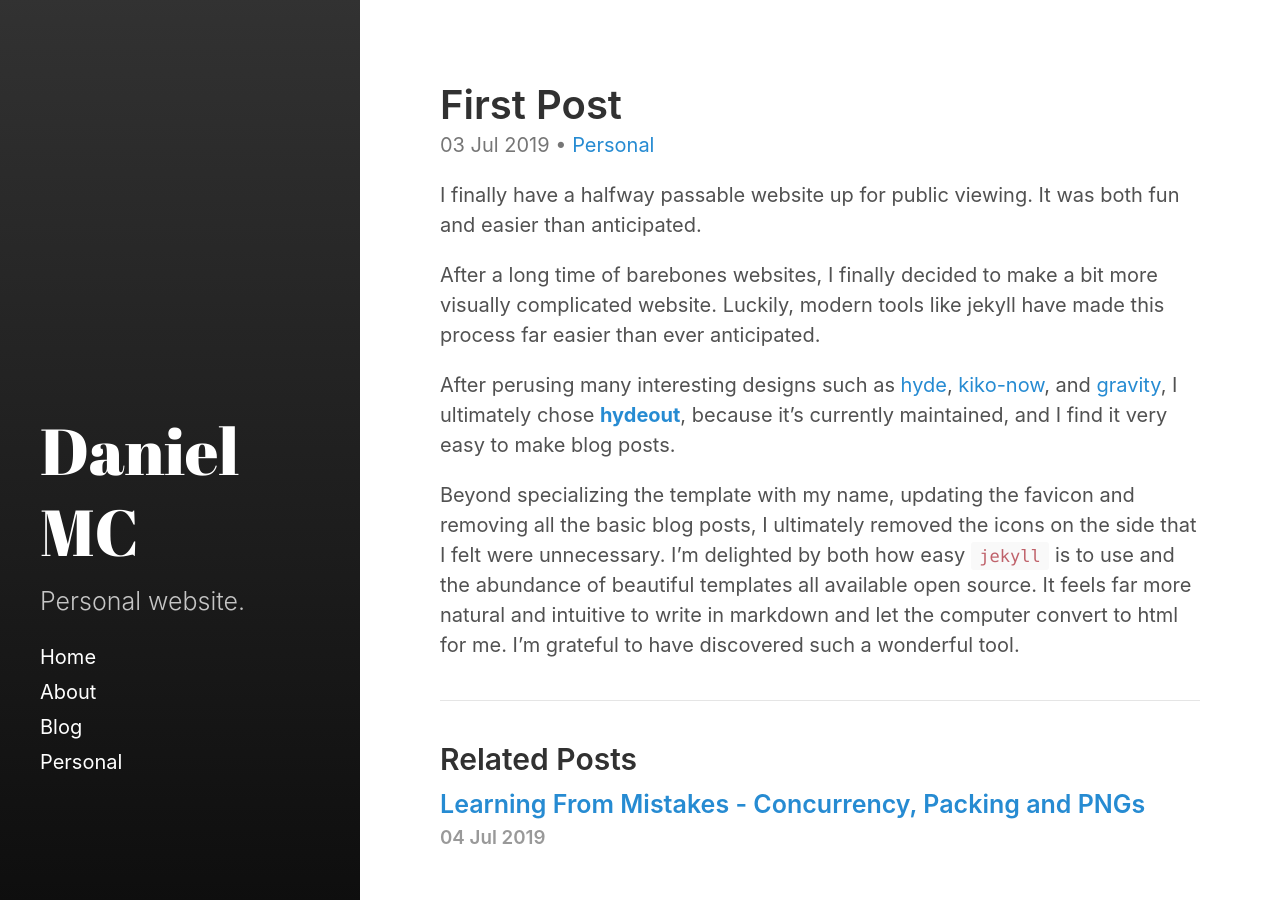
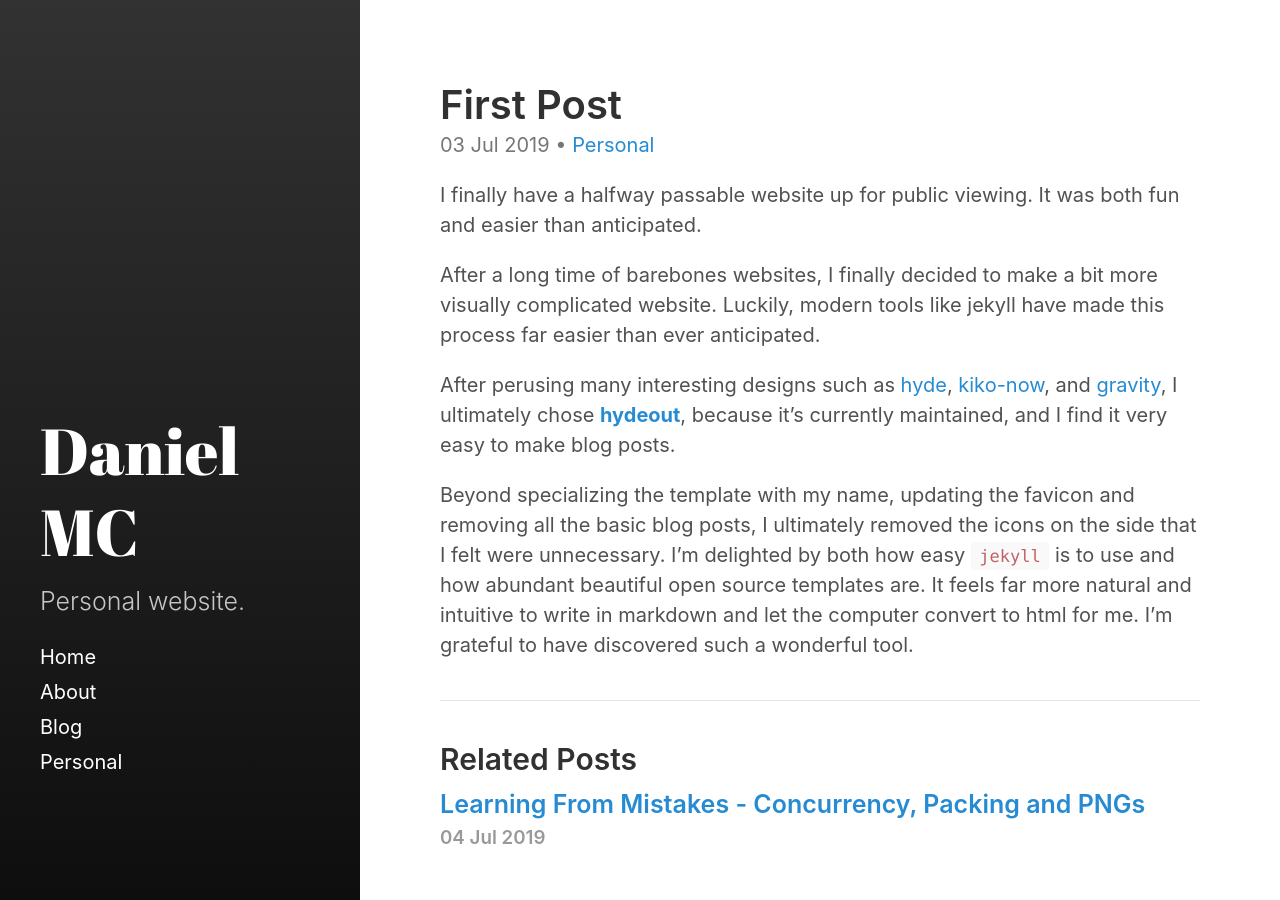
Before and after one commit to danielmccormick/danielmccormick.github.io, a Jekyll site: the page built from _posts/2019-07-03-initial-commit.md, in a window 1280 px wide. Built offline with Jekyll 4.4.1, drawn with Linux system fonts in a browser that asks for light colours.

```diff
--- a/_posts/2019-07-03-initial-commit.md
+++ b/_posts/2019-07-03-initial-commit.md
@@ -14,5 +14,5 @@ After perusing many interesting designs such as [hyde](https://github.com/poole/
 I ultimately chose **[hydeout](https://github.com/fongandrew/hydeout)**, because it's currently maintained, and I find it very easy to make blog posts.
 
 Beyond specializing the template with my name, updating the favicon and removing all the basic blog posts, I ultimately removed the icons on the side that I felt were unnecessary.
-I'm delighted by both how easy `jekyll` is to use and the abundance of beautiful templates all available open source.
+I'm delighted by both how easy `jekyll` is to use and how abundant beautiful open source templates are.
 It feels far more natural and intuitive to write in markdown and let the computer convert to html for me. I'm grateful to have discovered such a wonderful tool.
```
Also changed, not shown: about.md (+1 -1 lines), 2 other files.
